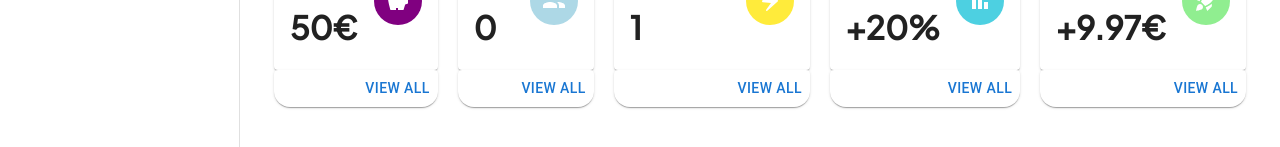
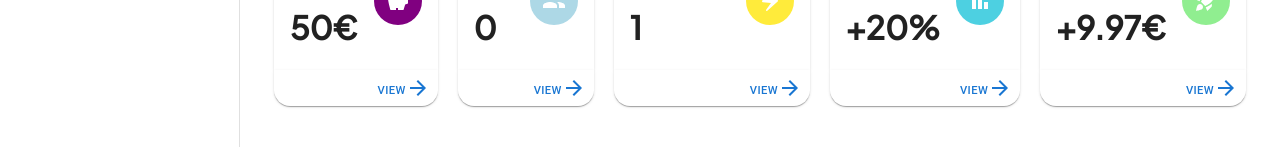
Before and after one commit to dpinard/dpinard, a React (Create React App) app in the folder testproject/: page / in a window 1280 px wide. Shown: the part 161-308 px from the top of the page. Built offline with nearby package versions, Linux system fonts and the light colour scheme.

Commit message:
css add arrow paper bot

```diff
--- a/testproject/src/components/dashboard.js
+++ b/testproject/src/components/dashboard.js
@@ -22,15 +22,16 @@ const styles = {
         border:'1px',
         borderTopRightRadius: '16px',
         borderTopLeftRadius: '16px',
-        borderBottom:'0px'
+        borderBottomRightRadius:'0px',
+        borderBottomLeftRadius:'0px'
     },
     PaperBot:{
-        m:0,
         marginBottom:1,
         border:'1px',
+        borderTopRightRadius: '0px',
+        borderTopLeftRadius: '0px',
         borderBottomRightRadius: '16px',
         borderBottomLeftRadius: '16px',
-        borderTop:'0px',
         boxShadow:1,
         display:'flex',
         justifyContent:'right',
--- a/testproject/src/components/modalCapital.js
+++ b/testproject/src/components/modalCapital.js
@@ -3,6 +3,7 @@ import Box from '@mui/material/Box';
 import Button from '@mui/material/Button';
 import Typography from '@mui/material/Typography';
 import Modal from '@mui/material/Modal';
+import ArrowForwardIcon from '@mui/icons-material/ArrowForward';
 
 const style = {
   position: 'absolute',
@@ -24,7 +25,7 @@ export default function BasicModal() {
 
   return (
     <div>
-      <Button sx={{flexGrow:1}} onClick={handleOpen}>View All</Button>
+      <Button onClick={handleOpen}><Box sx={{display:'flex', alignItems:'flex-end', fontSize:'0.80em'}}>View <ArrowForwardIcon/></Box></Button>
       <Modal
         open={open}
         onClose={handleClose}
```
